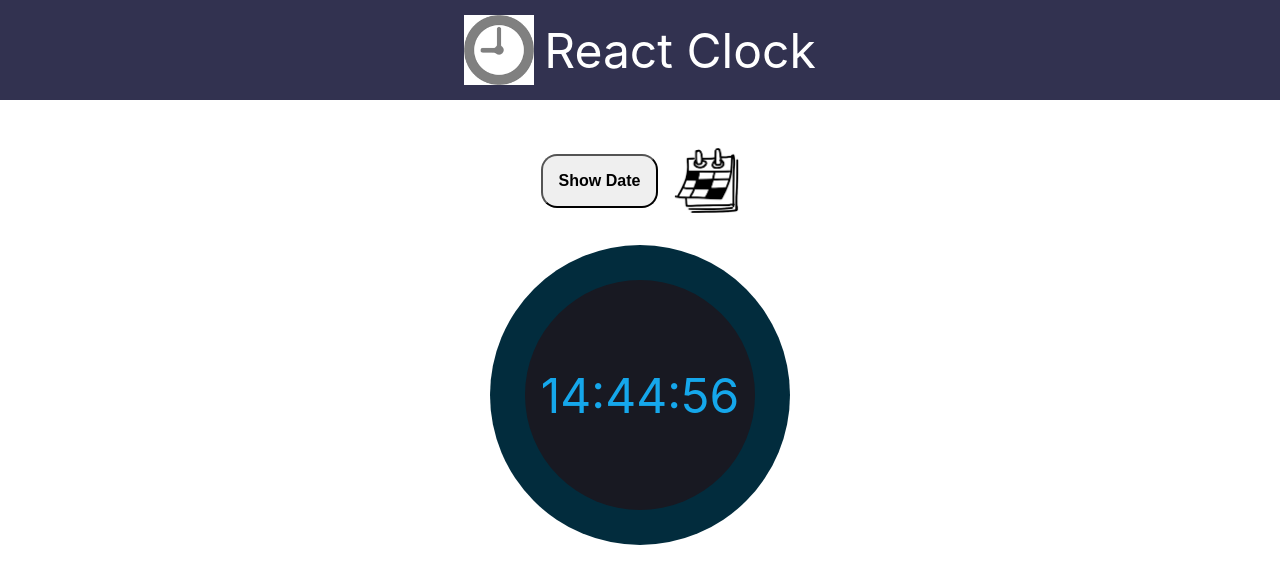
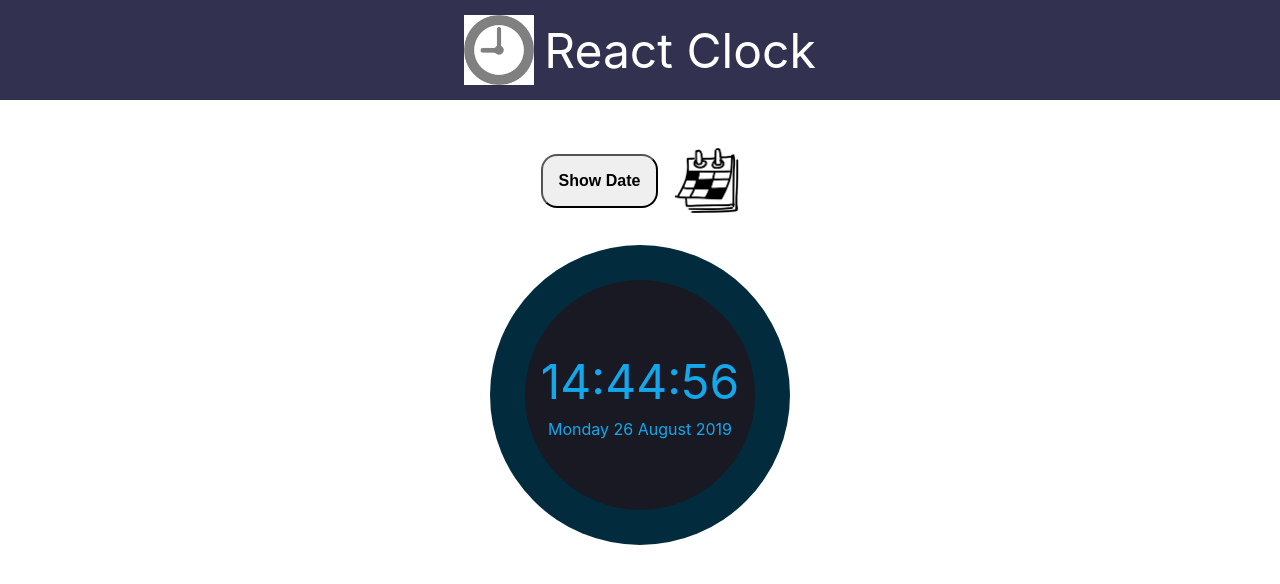
Before and after one commit to divyanshooter/react, a React (Create React App) app in the folder react-clock/: page / in a window 1280 px wide. Shown: the top 584 px of the page. Built offline with nearby package versions, Linux system fonts and the light colour scheme.

Commit message:
Date is Added

```diff
--- a/react-clock/src/Components/Clock/Clock.js
+++ b/react-clock/src/Components/Clock/Clock.js
@@ -7,6 +7,7 @@ const Clock=(props)=>{
             <div className={classes.outer}>
                 <div className={classes.inner}>
                     <span className={classes.text}>{props.time}</span>
+                   {props.visible ? <span className={classes.date}>{props.date}</span>:null}
 
                 </div>
             </div>
--- a/react-clock/src/Components/Clock/Clock.module.css
+++ b/react-clock/src/Components/Clock/Clock.module.css
@@ -25,6 +25,7 @@
     display: flex;
     justify-content: center;
     align-items: center;
+    flex-flow: column;
 }
 .text
 {
@@ -32,3 +33,9 @@
     color:rgb(21, 167, 235);
 
 }
+.date
+{
+    margin-top:0.5rem;
+    font-size: 1rem;
+    color:rgb(21, 167, 235);
+}
--- a/react-clock/src/Container/ClockHolder/ClockHolder.js
+++ b/react-clock/src/Container/ClockHolder/ClockHolder.js
@@ -7,13 +7,16 @@ class ClockHolder extends Component
 
      render()
        {
+      let day=['Sunday','Monday','Tuesday','Wednesday','Thurday','Friday','Saturday'];
+      let Month=['January','Feburary','March','April','May','June','July','August','September','October','November','December'];
        let date=new Date();
-       let k=date.getHours()+':'+date.getMinutes()+':'+date.getUTCSeconds();
-        console.log(k);
+       let time=date.getHours()+':'+date.getMinutes()+':'+date.getUTCSeconds();
+       let dates=day[date.getDay()]+ ' ' +date.getDate()+ ' ' +Month[date.getMonth()]+ ' ' +date.getFullYear();
+
          return (
               <div>
                   <CalendarControl/>
-                  <Clock time={k}/>
+                  <Clock time={time} date={dates} visible="false"/>
               </div>
 
                 );
```
